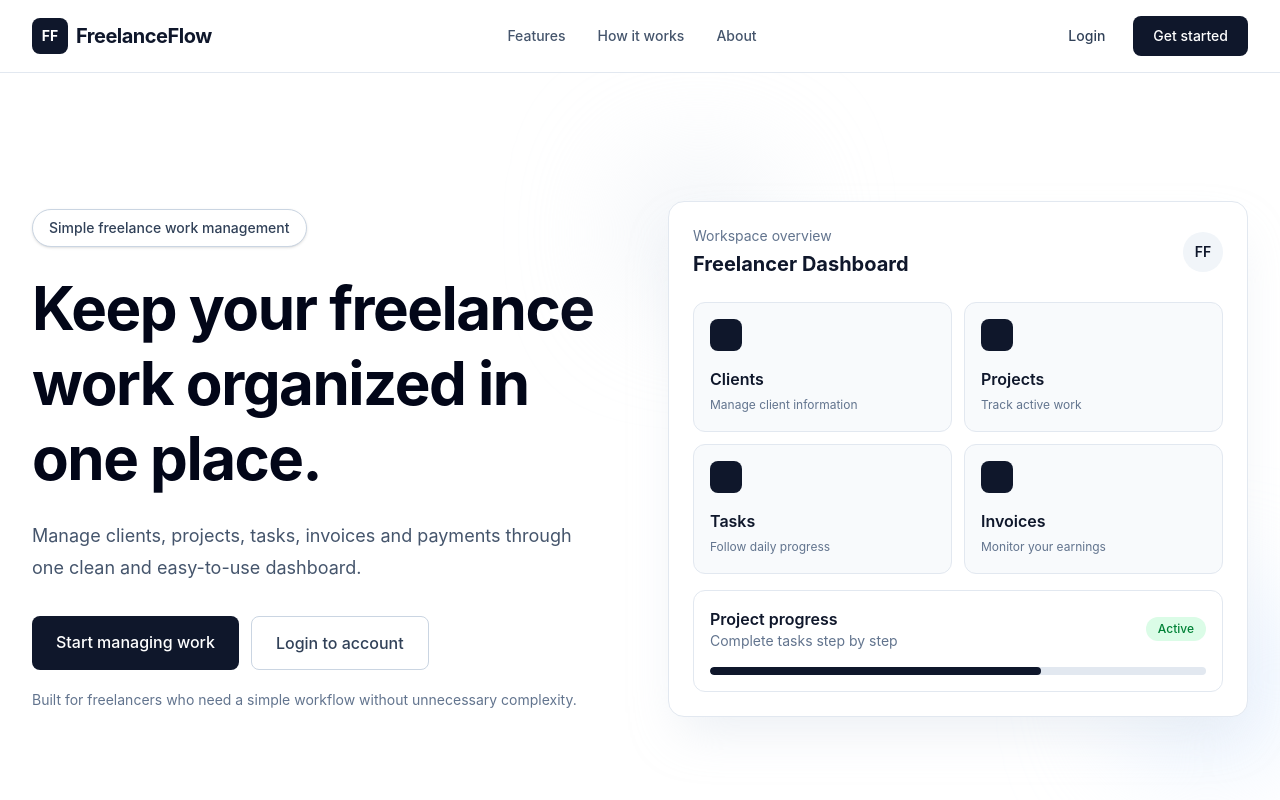
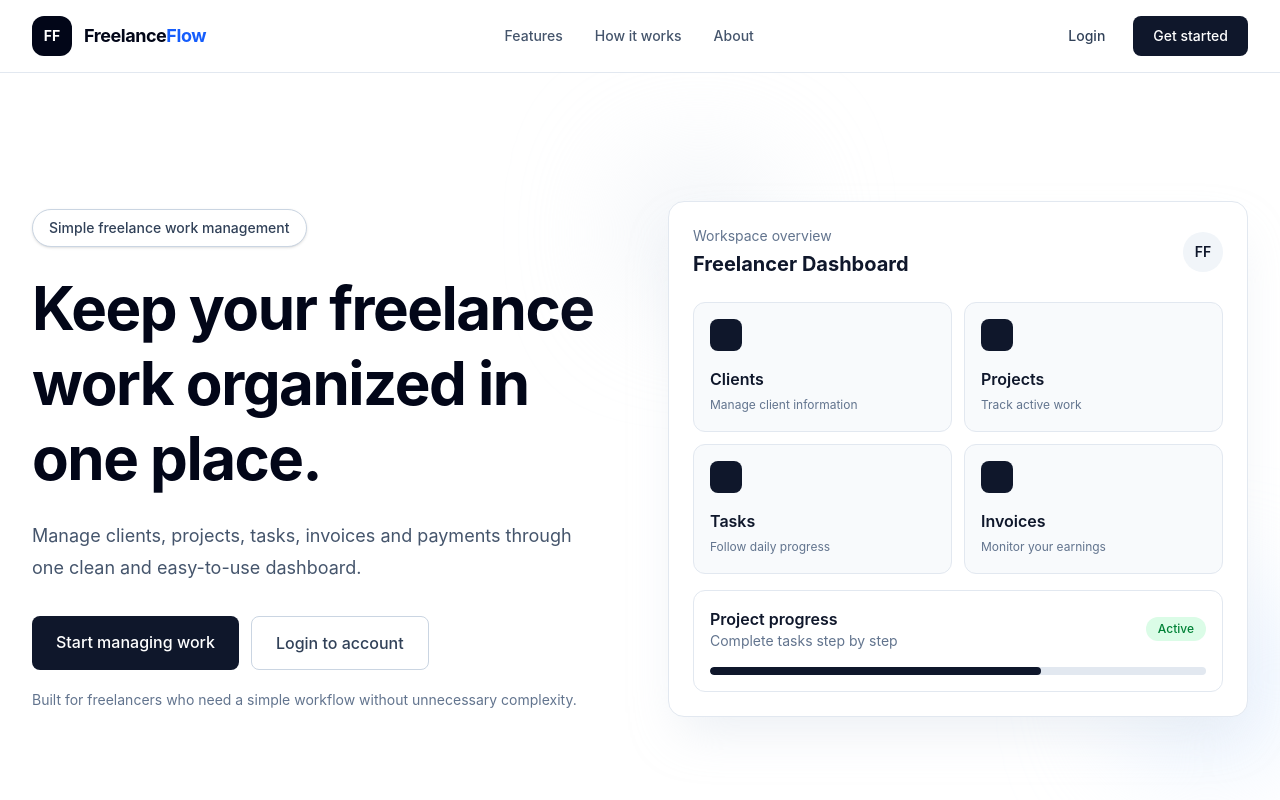
Before and after one commit to muhammedZak/freelance-flow, a React (Vite) app: page / in a window 1280 px wide. Shown: the top 800 px of the page. Built offline with nearby package versions, Linux system fonts and the light colour scheme.

Commit message:
feat: add reusable application logo component

```diff
--- /dev/null
+++ b/src/components/common/AppLogo.jsx
@@ -0,0 +1,48 @@
+import { Link } from 'react-router-dom';
+
+const sizeClasses = {
+  small: {
+    icon: 'h-8 w-8 rounded-lg text-xs',
+    text: 'text-base',
+    gap: 'gap-2',
+  },
+
+  medium: {
+    icon: 'h-10 w-10 rounded-xl text-sm',
+    text: 'text-lg',
+    gap: 'gap-3',
+  },
+};
+
+function AppLogo({
+  to = '/',
+  showName = true,
+  size = 'medium',
+  onClick,
+  className = '',
+}) {
+  const selectedSize = sizeClasses[size] || sizeClasses.medium;
+
+  return (
+    <Link
+      to={to}
+      onClick={onClick}
+      aria-label='Go to FreelanceFlow home page'
+      className={`inline-flex items-center rounded-lg text-slate-950 transition focus-visible:outline-none focus-visible:ring-2 focus-visible:ring-blue-500 focus-visible:ring-offset-2 dark:text-white dark:focus-visible:ring-offset-slate-950 ${selectedSize.gap} ${className}`}>
+      <span
+        aria-hidden='true'
+        className={`flex shrink-0 items-center justify-center bg-slate-950 font-bold text-white dark:bg-blue-600 ${selectedSize.icon}`}>
+        FF
+      </span>
+
+      {showName && (
+        <span className={`font-bold tracking-tight ${selectedSize.text}`}>
+          Freelance
+          <span className='text-blue-600 dark:text-blue-400'>Flow</span>
+        </span>
+      )}
+    </Link>
+  );
+}
+
+export default AppLogo;
--- a/src/pages/HomePage.jsx
+++ b/src/pages/HomePage.jsx
@@ -1,6 +1,8 @@
 import { useState } from 'react';
 import { Link } from 'react-router-dom';
 import { useSelector } from 'react-redux';
+
+import AppLogo from '../components/common/AppLogo';
 
 function HomePage() {
   const [isMenuOpen, setIsMenuOpen] = useState(false);
@@ -16,15 +18,7 @@ function HomePage() {
       {/* Header */}
       <header className='sticky top-0 z-50 border-b border-slate-200 bg-white/90 backdrop-blur-md transition-colors duration-300 dark:border-slate-800 dark:bg-slate-950/90'>
         <div className='mx-auto flex max-w-7xl items-center justify-between px-5 py-4 sm:px-6 lg:px-8'>
-          <Link to='/' className='flex items-center gap-2' onClick={closeMenu}>
-            <div className='flex h-9 w-9 items-center justify-center rounded-lg bg-slate-900 text-sm font-bold text-white'>
-              FF
-            </div>
-
-            <span className='text-xl font-bold tracking-tight'>
-              FreelanceFlow
-            </span>
-          </Link>
+          <AppLogo onClick={closeMenu} />
 
           {/* Desktop navigation */}
           <nav className='hidden items-center gap-8 md:flex'>
@@ -432,13 +426,7 @@ function HomePage() {
       {/* Footer */}
       <footer className='border-t border-slate-200 bg-white'>
         <div className='mx-auto flex max-w-7xl flex-col gap-4 px-5 py-8 text-sm text-slate-500 sm:px-6 md:flex-row md:items-center md:justify-between lg:px-8'>
-          <div className='flex items-center gap-2'>
-            <div className='flex h-8 w-8 items-center justify-center rounded-lg bg-slate-900 text-xs font-bold text-white'>
-              FF
-            </div>
-
-            <span className='font-semibold text-slate-700'>FreelanceFlow</span>
-          </div>
+          <AppLogo size='small' />
 
           <p>Client, project, task, invoice and payment management.</p>
         </div>
--- a/src/pages/LoginPage.jsx
+++ b/src/pages/LoginPage.jsx
@@ -2,6 +2,8 @@ import { useEffect, useState } from 'react';
 import { Link, useNavigate, useLocation } from 'react-router-dom';
 import { useDispatch, useSelector } from 'react-redux';
 import { clearAuthError, loginUser } from '../features/auth/authSlice';
+
+import AppLogo from '../components/common/AppLogo';
 
 function LoginPage() {
   const [formData, setFormData] = useState({
@@ -61,25 +63,30 @@ function LoginPage() {
   return (
     <section className='relative flex min-h-screen items-center justify-center overflow-hidden bg-slate-100 px-4 py-10 text-slate-900 transition-colors dark:bg-slate-950 dark:text-slate-100 sm:px-6'>
       <div className='pointer-events-none absolute left-1/2 top-0 h-96 w-96 -translate-x-1/2 rounded-full bg-blue-500/15 blur-3xl dark:bg-blue-600/20' />
+
       <div className='relative w-full max-w-md rounded-3xl border border-slate-200 bg-white p-6 shadow-2xl shadow-slate-300/50 transition-colors dark:border-slate-800 dark:bg-slate-900 dark:shadow-black/30 sm:p-8'>
-        <Link to='/' className='mb-7 inline-flex items-center gap-3 rounded-lg text-slate-950 dark:text-white'>
-          <span className='flex h-10 w-10 items-center justify-center rounded-xl bg-slate-950 text-sm font-bold text-white dark:bg-blue-600'>FF</span>
-          <span className='text-lg font-bold tracking-tight'>Freelance<span className='text-blue-600 dark:text-blue-400'>Flow</span></span>
-        </Link>
-        <h1 className='mb-2 text-2xl font-bold tracking-tight text-slate-950 dark:text-white'>Welcome back</h1>
+        <AppLogo className='mb-7' />
+
+        <h1 className='mb-2 text-2xl font-bold tracking-tight text-slate-950 dark:text-white'>
+          Welcome back
+        </h1>
 
         <p className='mb-6 text-sm text-slate-600 dark:text-slate-400'>
           Sign in to continue to your freelance workspace.
         </p>
 
         {formError && (
-          <p role='alert' className='mb-4 rounded-xl border border-red-200 bg-red-50 p-3 text-sm text-red-700 dark:border-red-500/30 dark:bg-red-500/10 dark:text-red-300'>
+          <p
+            role='alert'
+            className='mb-4 rounded-xl border border-red-200 bg-red-50 p-3 text-sm text-red-700 dark:border-red-500/30 dark:bg-red-500/10 dark:text-red-300'>
             {formError}
           </p>
         )}
 
         {error && (
-          <p role='alert' className='mb-4 rounded-xl border border-red-200 bg-red-50 p-3 text-sm text-red-700 dark:border-red-500/30 dark:bg-red-500/10 dark:text-red-300'>
+          <p
+            role='alert'
+            className='mb-4 rounded-xl border border-red-200 bg-red-50 p-3 text-sm text-red-700 dark:border-red-500/30 dark:bg-red-500/10 dark:text-red-300'>
             {error}
           </p>
         )}
@@ -92,7 +99,11 @@ function LoginPage() {
 
         <form onSubmit={handleSubmit} className='space-y-4'>
           <div>
-            <label htmlFor='login-email' className='mb-2 block text-sm font-semibold text-slate-700 dark:text-slate-300'>Email</label>
+            <label
+              htmlFor='login-email'
+              className='mb-2 block text-sm font-semibold text-slate-700 dark:text-slate-300'>
+              Email
+            </label>
             <input
               type='email'
               id='login-email'
@@ -105,7 +116,11 @@ function LoginPage() {
           </div>
 
           <div>
-            <label htmlFor='login-password' className='mb-2 block text-sm font-semibold text-slate-700 dark:text-slate-300'>Password</label>
+            <label
+              htmlFor='login-password'
+              className='mb-2 block text-sm font-semibold text-slate-700 dark:text-slate-300'>
+              Password
+            </label>
             <input
               type='password'
               id='login-password'
@@ -126,7 +141,9 @@ function LoginPage() {
         </form>
 
         <div className='mt-6 rounded-2xl border border-slate-200 bg-slate-50 p-4 text-sm text-slate-600 dark:border-slate-700 dark:bg-slate-800/60 dark:text-slate-400'>
-          <p className='font-semibold text-slate-800 dark:text-slate-200'>Demo accounts</p>
+          <p className='font-semibold text-slate-800 dark:text-slate-200'>
+            Demo accounts
+          </p>
           <div className='mt-2 space-y-1 font-mono text-xs leading-5'>
             <p>freelancer@example.com / 123456</p>
             <p>client@example.com / 123456</p>
@@ -136,7 +153,9 @@ function LoginPage() {
 
         <p className='mt-6 text-center text-sm text-slate-600 dark:text-slate-400'>
           New user?{' '}
-          <Link to='/register' className='font-semibold text-blue-600 hover:text-blue-700 dark:text-blue-400 dark:hover:text-blue-300'>
+          <Link
+            to='/register'
+            className='font-semibold text-blue-600 hover:text-blue-700 dark:text-blue-400 dark:hover:text-blue-300'>
             Register here
           </Link>
         </p>
--- a/src/pages/RegisterPage.jsx
+++ b/src/pages/RegisterPage.jsx
@@ -2,6 +2,8 @@ import { useEffect, useState } from 'react';
 import { Link, useNavigate } from 'react-router-dom';
 import { useDispatch, useSelector } from 'react-redux';
 import { clearAuthError, registerUser } from '../features/auth/authSlice';
+
+import AppLogo from '../components/common/AppLogo';
 
 function RegisterPage() {
   const [formData, setFormData] = useState({
@@ -94,32 +96,41 @@ function RegisterPage() {
   return (
     <section className='relative flex min-h-screen items-center justify-center overflow-hidden bg-slate-100 px-4 py-10 text-slate-900 transition-colors dark:bg-slate-950 dark:text-slate-100 sm:px-6'>
       <div className='pointer-events-none absolute left-1/2 top-0 h-96 w-96 -translate-x-1/2 rounded-full bg-blue-500/15 blur-3xl dark:bg-blue-600/20' />
+
       <div className='relative w-full max-w-md rounded-3xl border border-slate-200 bg-white p-6 shadow-2xl shadow-slate-300/50 transition-colors dark:border-slate-800 dark:bg-slate-900 dark:shadow-black/30 sm:p-8'>
-        <Link to='/' className='mb-7 inline-flex items-center gap-3 rounded-lg text-slate-950 dark:text-white'>
-          <span className='flex h-10 w-10 items-center justify-center rounded-xl bg-slate-950 text-sm font-bold text-white dark:bg-blue-600'>FF</span>
-          <span className='text-lg font-bold tracking-tight'>Freelance<span className='text-blue-600 dark:text-blue-400'>Flow</span></span>
-        </Link>
-        <h1 className='mb-2 text-2xl font-bold tracking-tight text-slate-950 dark:text-white'>Create your account</h1>
+        <AppLogo className='mb-7' />
+
+        <h1 className='mb-2 text-2xl font-bold tracking-tight text-slate-950 dark:text-white'>
+          Create your account
+        </h1>
 
         <p className='mb-6 text-sm text-slate-600 dark:text-slate-400'>
           Set up your workspace and start organizing your freelance work.
         </p>
 
         {formError && (
-          <p role='alert' className='mb-4 rounded-xl border border-red-200 bg-red-50 p-3 text-sm text-red-700 dark:border-red-500/30 dark:bg-red-500/10 dark:text-red-300'>
+          <p
+            role='alert'
+            className='mb-4 rounded-xl border border-red-200 bg-red-50 p-3 text-sm text-red-700 dark:border-red-500/30 dark:bg-red-500/10 dark:text-red-300'>
             {formError}
           </p>
         )}
 
         {error && (
-          <p role='alert' className='mb-4 rounded-xl border border-red-200 bg-red-50 p-3 text-sm text-red-700 dark:border-red-500/30 dark:bg-red-500/10 dark:text-red-300'>
+          <p
+            role='alert'
+            className='mb-4 rounded-xl border border-red-200 bg-red-50 p-3 text-sm text-red-700 dark:border-red-500/30 dark:bg-red-500/10 dark:text-red-300'>
             {error}
           </p>
         )}
 
         <form onSubmit={handleSubmit} className='space-y-4'>
           <div>
-            <label htmlFor='register-name' className='mb-2 block text-sm font-semibold text-slate-700 dark:text-slate-300'>Name</label>
+            <label
+              htmlFor='register-name'
+              className='mb-2 block text-sm font-semibold text-slate-700 dark:text-slate-300'>
+              Name
+            </label>
             <input
               type='text'
               id='register-name'
@@ -132,7 +143,11 @@ function RegisterPage() {
           </div>
 
           <div>
-            <label htmlFor='register-email' className='mb-2 block text-sm font-semibold text-slate-700 dark:text-slate-300'>Email</label>
+            <label
+              htmlFor='register-email'
+              className='mb-2 block text-sm font-semibold text-slate-700 dark:text-slate-300'>
+              Email
+            </label>
             <input
               type='email'
               id='register-email'
@@ -145,7 +160,11 @@ function RegisterPage() {
           </div>
 
           <div>
-            <label htmlFor='register-role' className='mb-2 block text-sm font-semibold text-slate-700 dark:text-slate-300'>Role</label>
+            <label
+              htmlFor='register-role'
+              className='mb-2 block text-sm font-semibold text-slate-700 dark:text-slate-300'>
+              Role
+            </label>
             <select
               id='register-role'
               name='role'
@@ -159,7 +178,11 @@ function RegisterPage() {
           </div>
 
           <div>
-            <label htmlFor='register-password' className='mb-2 block text-sm font-semibold text-slate-700 dark:text-slate-300'>Password</label>
+            <label
+              htmlFor='register-password'
+              className='mb-2 block text-sm font-semibold text-slate-700 dark:text-slate-300'>
+              Password
+            </label>
             <input
               type='password'
               id='register-password'
@@ -172,7 +195,9 @@ function RegisterPage() {
           </div>
 
           <div>
-            <label htmlFor='register-confirm-password' className='mb-2 block text-sm font-semibold text-slate-700 dark:text-slate-300'>
+            <label
+              htmlFor='register-confirm-password'
+              className='mb-2 block text-sm font-semibold text-slate-700 dark:text-slate-300'>
               Confirm Password
             </label>
             <input
@@ -196,7 +221,9 @@ function RegisterPage() {
 
         <p className='mt-6 text-center text-sm text-slate-600 dark:text-slate-400'>
           Already have an account?{' '}
-          <Link to='/login' className='font-semibold text-blue-600 hover:text-blue-700 dark:text-blue-400 dark:hover:text-blue-300'>
+          <Link
+            to='/login'
+            className='font-semibold text-blue-600 hover:text-blue-700 dark:text-blue-400 dark:hover:text-blue-300'>
             Login here
           </Link>
         </p>
```
